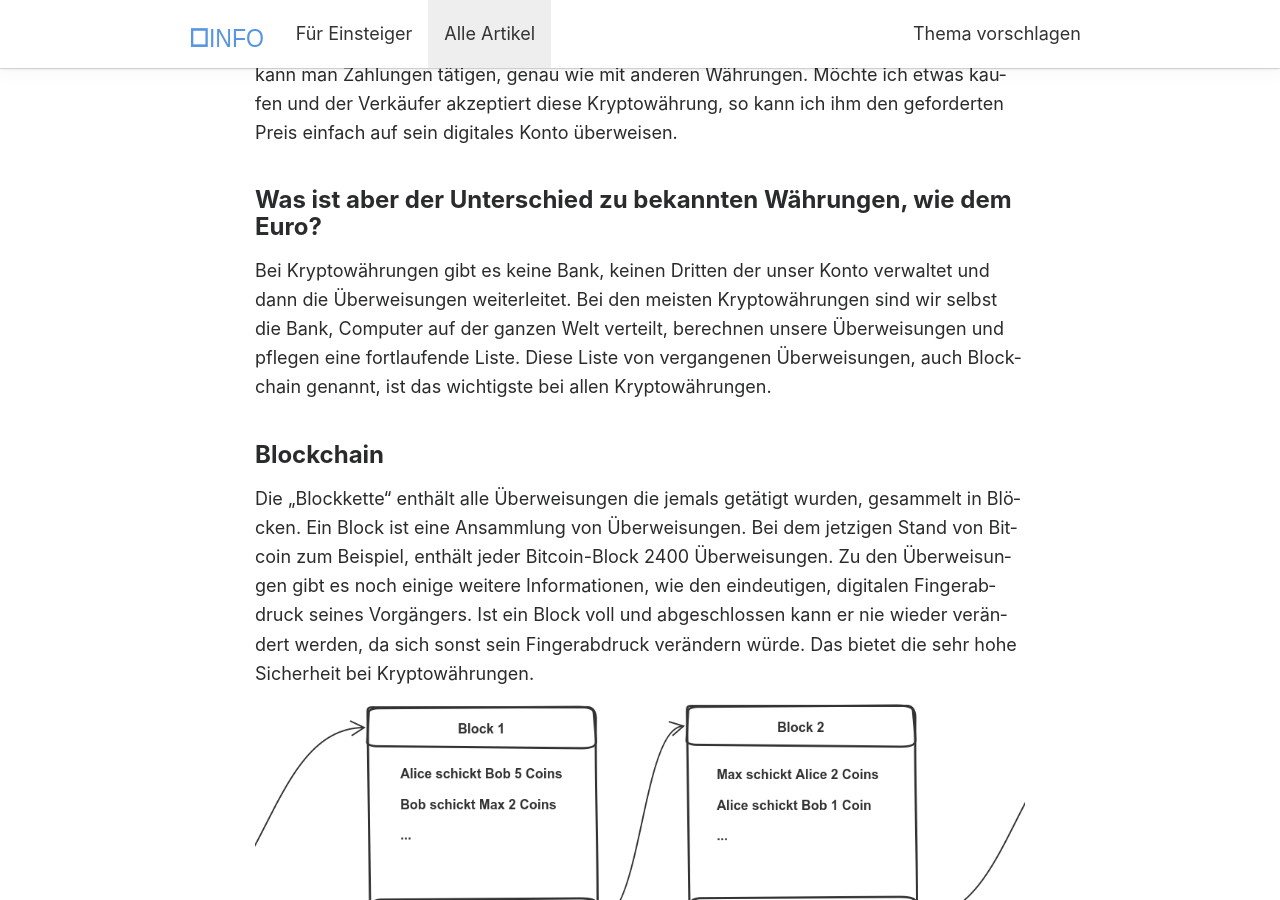
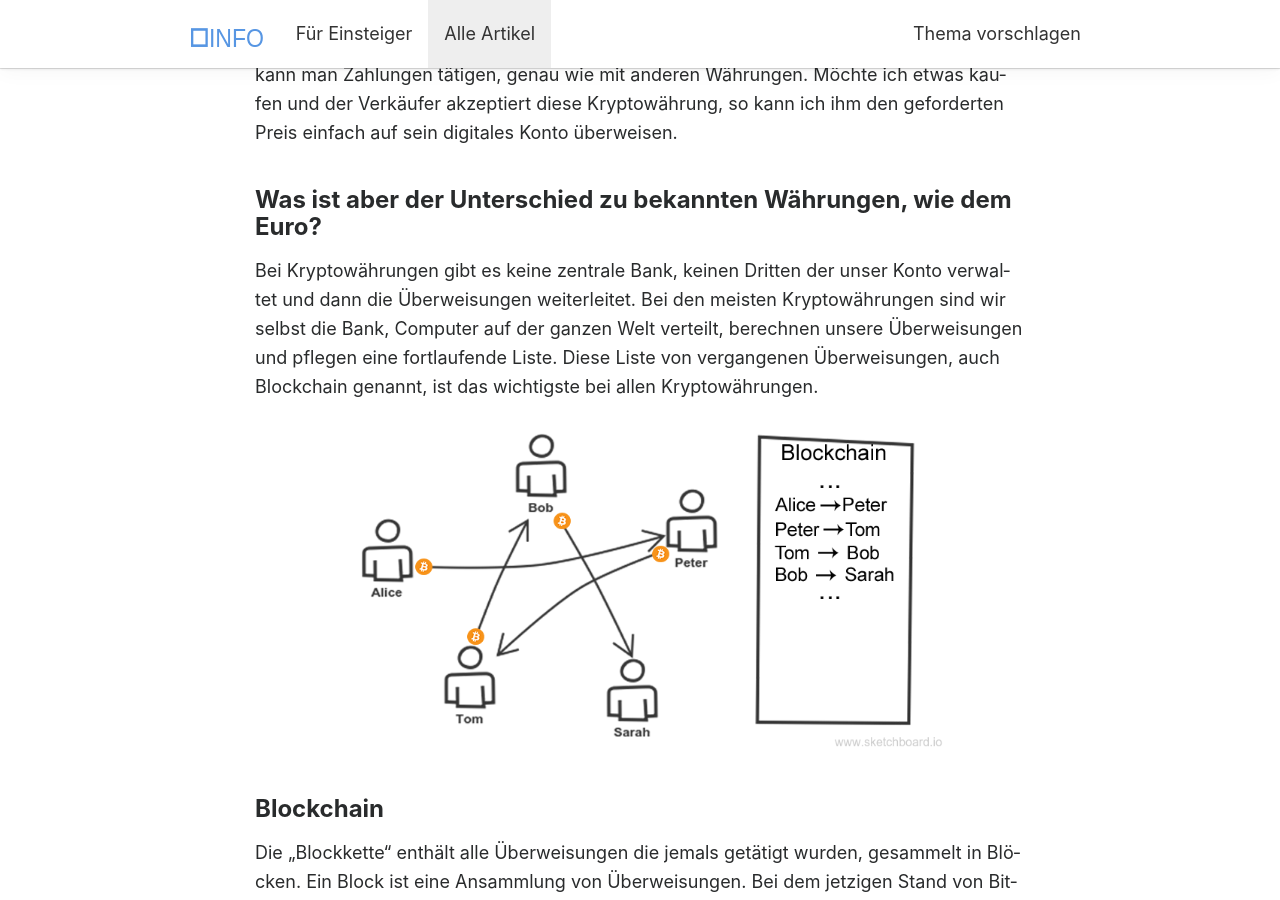
Before and after one commit to jossamarm/blockinfo.de, a Jekyll site: the page built from _posts/2017-07-20-crytocurrencies.md, in a window 1280 px wide and 900 px high, scrolled down 772 px. Built offline with Jekyll 4.4.1, drawn with Linux system fonts in a browser that asks for light colours; nearby versions of some CDN libraries; comment, search, counter and statistics services are not loaded.

Commit message:
add graphic to post

```diff
--- a/_posts/2017-07-20-crytocurrencies.md
+++ b/_posts/2017-07-20-crytocurrencies.md
@@ -21,7 +21,9 @@ Mit Kryptowährungen kann man Zahlungen tätigen, genau wie mit anderen Währung
 
 #### Was ist aber der Unterschied zu bekannten Währungen, wie dem Euro?
 
-Bei Kryptowährungen gibt es keine Bank, keinen Dritten der unser Konto verwaltet und dann die Überweisungen weiterleitet. Bei den meisten Kryptowährungen sind wir selbst die Bank, Computer auf der ganzen Welt verteilt, berechnen unsere Überweisungen und pflegen eine fortlaufende Liste. Diese Liste von vergangenen Überweisungen, auch Blockchain genannt, ist das wichtigste bei allen Kryptowährungen.
+Bei Kryptowährungen gibt es keine zentrale Bank, keinen Dritten der unser Konto verwaltet und dann die Überweisungen weiterleitet. Bei den meisten Kryptowährungen sind wir selbst die Bank, Computer auf der ganzen Welt verteilt, berechnen unsere Überweisungen und pflegen eine fortlaufende Liste. Diese Liste von vergangenen Überweisungen, auch Blockchain genannt, ist das wichtigste bei allen Kryptowährungen.
+
+![Bitcoin Transaktionen](/artikel/cryptocurrencies/bitcoin-transactions.png)
 
 #### Blockchain
 
```
